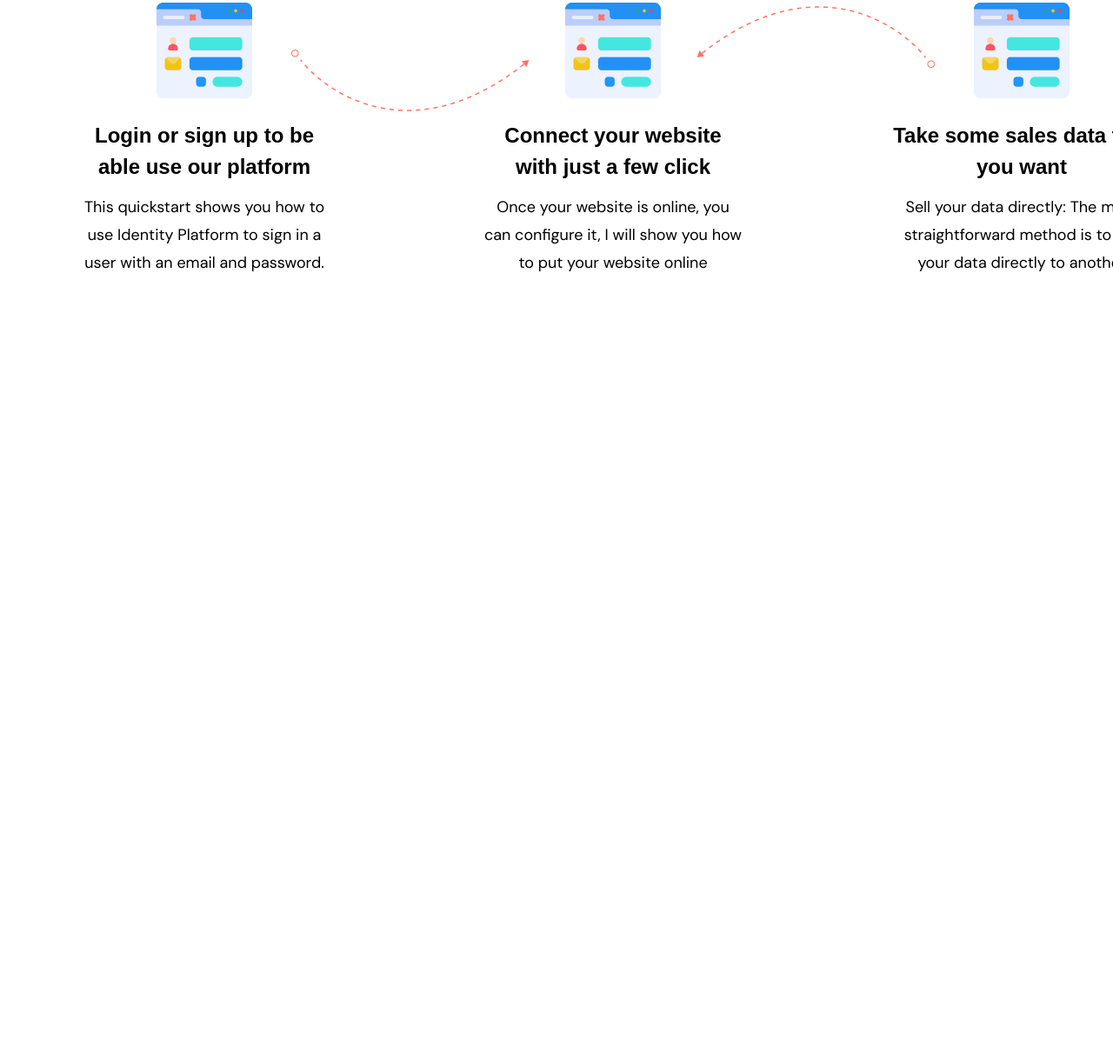
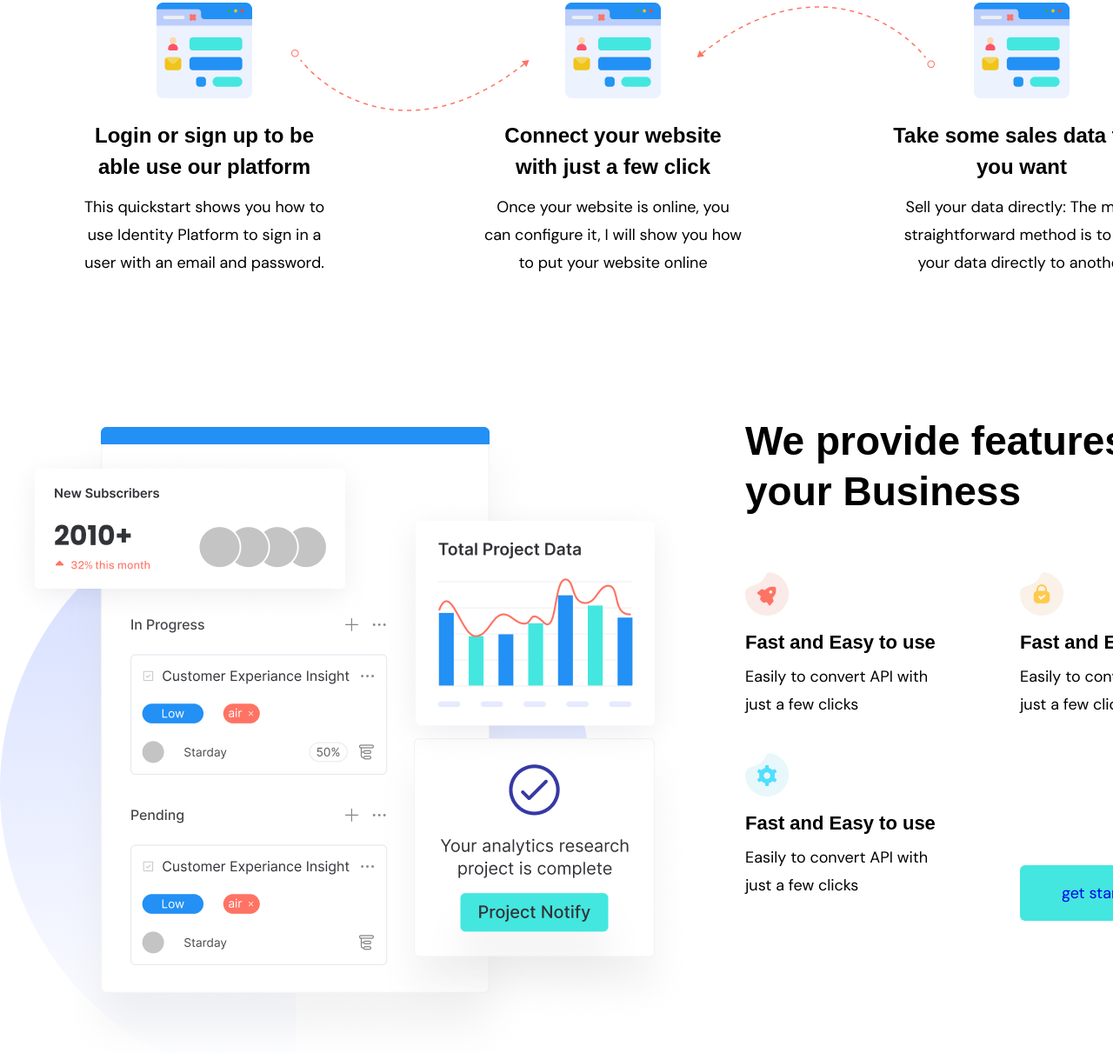
Before and after one commit to devMasrafi/web_solln, a plain HTML site: page index.html in a window 1280 px wide. Shown: the part 1573-2784 px from the top of the page at 87% size. Before the commit the page ends 2051 px from the top, so only its background shows below. Drawn offline with Linux system fonts and the light colour scheme; a web font is replaced by a local one.

Commit message:
added feature section

```diff
--- a/index.html
+++ b/index.html
@@ -3,20 +3,20 @@
 <head>
     <meta charset="UTF-8">
     <meta name="viewport" content="width=device-width, initial-scale=1.0">
-    <!-- font-awsome -->
+<!-- font-awsome -->
     <link rel="stylesheet" href="https://cdnjs.cloudflare.com/ajax/libs/font-awesome/6.4.2/css/all.min.css" integrity="sha512-z3gLpd7yknf1YoNbCzqRKc4qyor8gaKU1qmn+CShxbuBusANI9QpRohGBreCFkKxLhei6S9CQXFEbbKuqLg0DA==" crossorigin="anonymous" referrerpolicy="no-referrer" />
 
-    <!-- Googlefonts -->
+<!-- Googlefonts -->
     <link rel="preconnect" href="https://fonts.googleapis.com">
     <link rel="preconnect" href="https://fonts.gstatic.com" crossorigin>
     <link href="https://fonts.googleapis.com/css2?family=Chivo:wght@300;400;500;600;700&family=DM+Sans:opsz,wght@9..40,300;9..40,400;9..40,500;9..40,600;9..40,700&display=swap" rel="stylesheet">
 
-    <!-- css link -->
+<!-- css link -->
     <title>Manage Your work</title>
     <link rel="stylesheet" href="./css/style.css">
 </head>
 <body>
-    <!-- ====== Nav_bar ===== -->
+<!-- Nav_bar -->
     <nav id="navbar">
         <div class="container">
             <div class="nav_wrapper">
@@ -43,7 +43,7 @@
             </div>
         </div>
     </nav>
-    <!-- ====== banner ====== -->
+<!-- banner -->
     <section id="banner">
         <div class="container">
             <div class="banner_text">
@@ -62,6 +62,7 @@
         </div>
     </section>
 
+<!-- User_inf -->
     <section id="use_inf">
         <div class="container">
             <div class="text_details">
@@ -107,5 +108,58 @@
             </div>
         </div>
     </section>
+
+<!-- feature -->
+    <section id="feature">
+        <div class="container">
+            <div class="feature_img">
+                <img src="./images/Feature_Element.png" alt="feature image">
+            </div>
+            <div class="feature_text">
+                <div class="heading">
+                    <h2>We provide features for your Business</h2>
+                </div>
+                <div class="feature_wrapper">
+                    <div class="feature_card">
+                        <div class="icon">
+                            <img src="./images/rocket-icon.png" alt="">
+                        </div>
+                        <div class="card_text">
+                            <h4>Fast and Easy to use</h4>
+                            <p>
+                                Easily to convert API with just a few clicks
+                            </p>
+                        </div>
+                    </div>
+                    <div class="feature_card">
+                        <div class="icon">
+                            <img src="./images/lock-icon.png" alt="">
+                        </div>
+                        <div class="card_text">
+                            <h4>Fast and Easy to use</h4>
+                            <p>
+                                Easily to convert API with just a few clicks
+                            </p>
+                        </div>
+                    </div>
+                    <div class="feature_card">
+                        <div class="icon">
+                            <img src="./images/setting-icon.png" alt="">
+                        </div>
+                        <div class="card_text">
+                            <h4>Fast and Easy to use</h4>
+                            <p>
+                                Easily to convert API with just a few clicks
+                            </p>
+                        </div>
+                    </div>
+                    <div class="btn">
+                        <a href="#">get started</a>
+                    </div>
+                </div>
+            </div>
+        </div>
+    </section>
+<!--  -->
 </body>
 </html>
--- a/style/style.scss
+++ b/style/style.scss
@@ -210,3 +210,65 @@ a{
         }
     }
 }
+
+#feature{
+    .container{
+        display: flex;
+        align-items: start;
+        justify-content: space-between;
+        .feature_img{
+            width: 754px;
+            height: 756px;
+            padding-bottom: 14px;
+        }
+        .feature_text{
+            width: 553px;
+            .heading{
+                h2{
+                    font-size: 46px;
+                    font-weight: 700;
+                    font-family: 'Chivo', sans-serif;
+                    line-height: 58px;
+                    padding-bottom: 64px;
+                }
+            }
+            .feature_wrapper{
+                display: flex;
+                flex-wrap: wrap;
+                align-items: end;
+                gap: 40px 96px;
+                .feature_card{
+                    width: 220px;
+                    .icon{
+                        width: 50px;
+                        height: 50px;
+                    }
+                    .card_text{
+                        h4{
+                            font-size: 22px;
+                            font-weight: 700;
+                            line-height: 34px;
+                            font-family: 'Chivo', sans-serif;
+                            padding: 14px 0 6px 0;
+                        }
+                        p{
+                            line-height: 32px;
+                        }
+                    }
+                }
+                .btn{
+                    a{
+                        padding: 20px 48px;
+                        background-color: $btnbg;
+                        border-radius: 6px;
+                        transition: all linear 0.3s;
+                        &:hover{
+                            background-color: $btnhover;
+                            color: $white;
+                        }
+                    }
+                }
+            }
+        }
+    }
+}
```
Also changed, not shown: css/style.css, images/Feature_Element.png (added), images/lock-icon.png (added), images/rocket-icon.png (added), images/setting-icon.png (added), note.txt.
